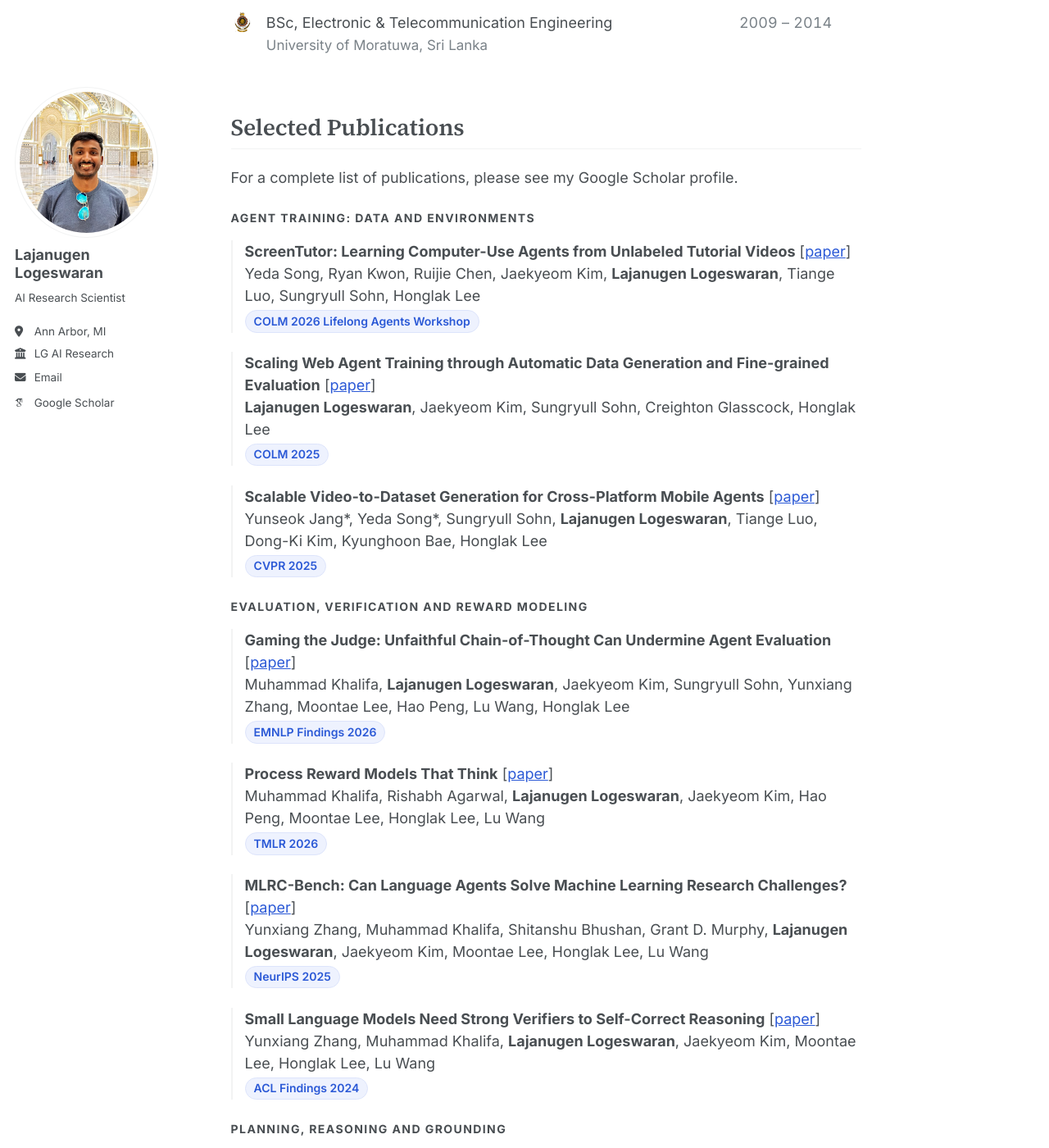
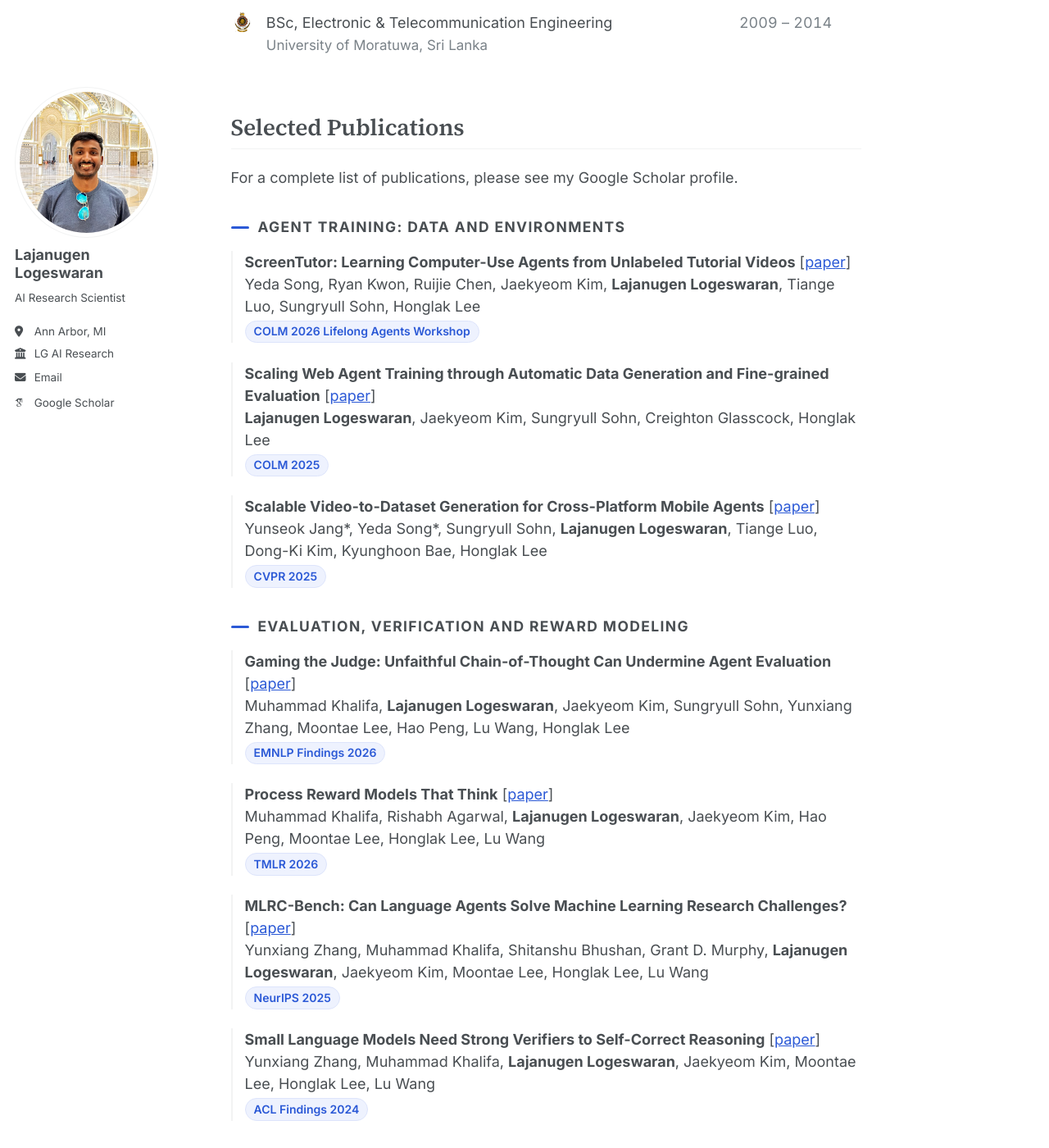
Before and after one commit to lajanugen/lajanugen.github.io, a Jekyll site: the page built from _pages/about.md, in a window 1280 px wide and 1400 px high, scrolled down 911 px. Shown: the whole window at 82% size. Built offline with Jekyll 4.4.1, drawn with Linux system fonts in a browser that asks for light colours; some web fonts are replaced.

Commit message:
Make the publication group titles read
They were 0.78em, smaller than the body text sitting beneath them, so
bold and uppercase could not carry them. Size them just above body copy
and mark each with a short accent rule.

Kept the accent out of the fill deliberately: a filled badge would turn
these long titles into wide slabs that outweigh the paper titles, and
would add a third pill style alongside the venue and distinction badges.

Co-Authored-By: Claude Opus 5 <noreply@anthropic.com>
Claude-Session: https://claude.ai/code/session_01DHcYWvnM8a3i2AfgvmikJN

```diff
--- a/assets/css/main.scss
+++ b/assets/css/main.scss
@@ -74,13 +74,30 @@ $accent: #2b59d6;
     letter-spacing: -0.01em;
   }
 
+  /* Group titles were 0.78em, smaller than the body text they sit above,
+     so bold and uppercase were not enough to make them read. Size them
+     over the body copy and mark each with a short accent rule; the
+     colour stays out of the fill so these do not compete with the venue
+     badges underneath. */
   h4 {
-    margin: 2em 0 0.9em;
+    display: flex;
+    align-items: center;
+    gap: 0.62em;
+    margin: 2.1em 0 0.8em;
     font-family: $sans-serif;
-    font-size: 0.78em;
+    font-size: 0.97em;
     font-weight: 700;
     text-transform: uppercase;
-    letter-spacing: 0.1em;
+    letter-spacing: 0.08em;
+
+    &::before {
+      content: "";
+      flex: none;
+      width: 22px;
+      height: 3px;
+      border-radius: 2px;
+      background: $accent;
+    }
   }
 
   /* Publication groups: each h4 is followed by its list. */
```
